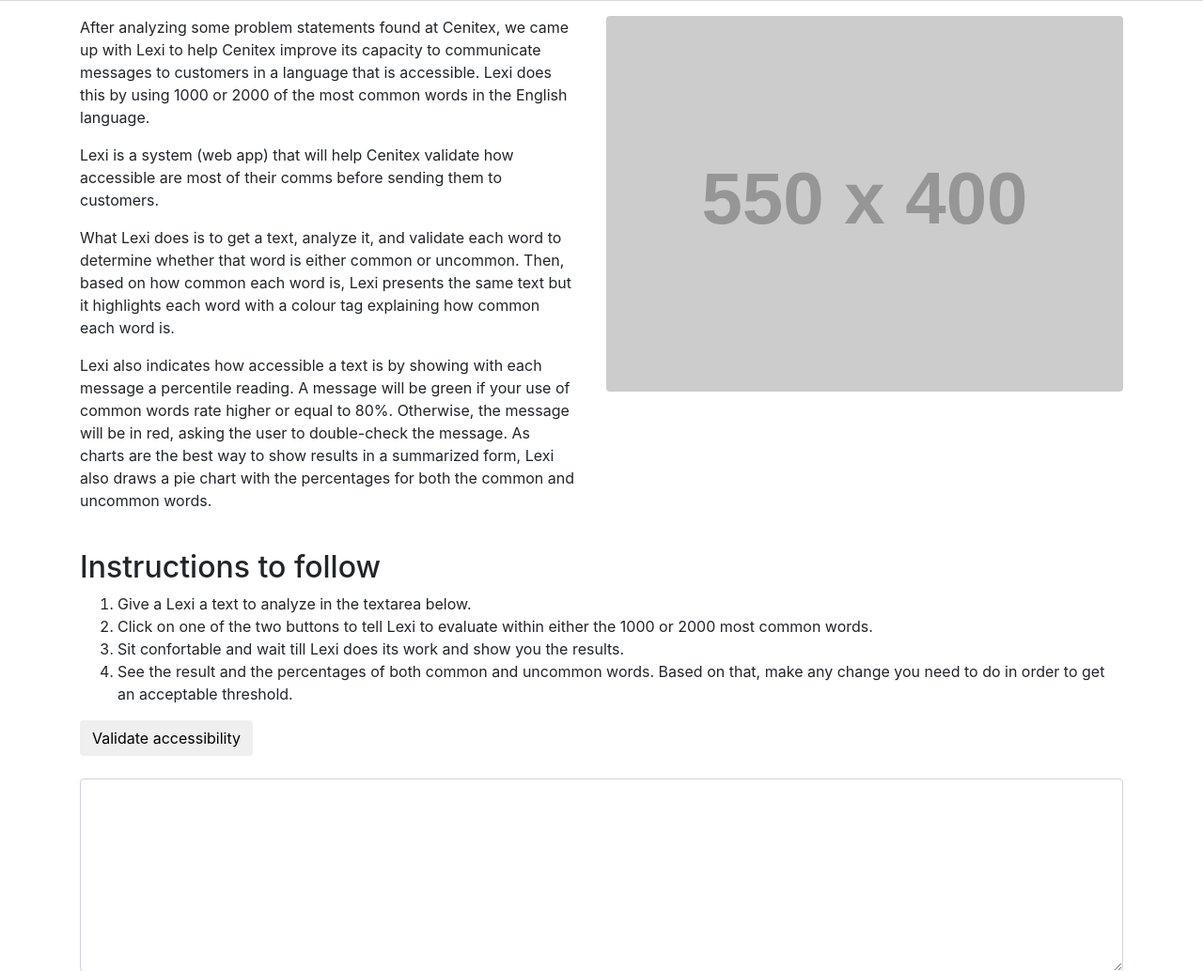
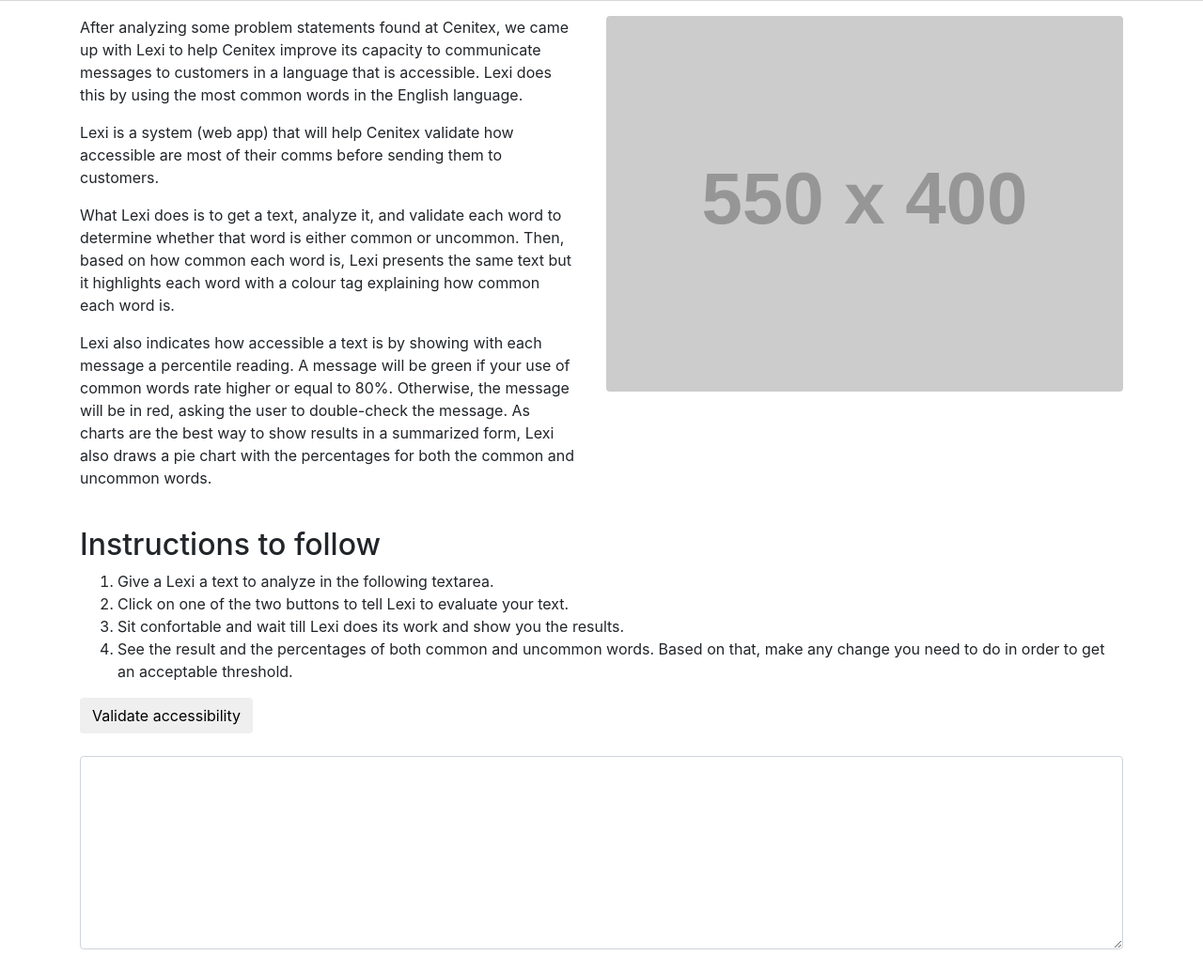
Before and after one commit to CodeforAustralia/lexiProject, a Django app: page / in a window 1280 px wide. Shown: the part 100-1134 px from the top of the page at 94% size. Run offline with Django 3.2, Linux system fonts and the light colour scheme; grey boxes labelled with a size stand in for pictures from a placeholder-image service; some libraries are stand-ins or nearby versions.

Commit message:
Update text explaining what Lexi is and how it works.

```diff
--- a/lexi/templates/lexi/index.html
+++ b/lexi/templates/lexi/index.html
@@ -3,21 +3,21 @@
 <div class="container">
     <div class="row py-3">
         <div class="col-md">
-            <p>After analyzing some problem statements found at Cenitex, we came up with Lexi to help Cenitex improve its capacity to communicate messages to customers in a language that is accessible. Lexi does this by using 1000 or 2000 of the most common words in the English language.</p>
+            <p>After analyzing some problem statements found at Cenitex, we came up with Lexi to help Cenitex improve its capacity to communicate messages to customers in a language that is accessible. Lexi does this by using the most common words in the English language.</p>
             <p>Lexi is a system (web app) that will help Cenitex validate how accessible are most of their comms before sending them to customers.</p>
             <p>What Lexi does is to get a text, analyze it, and validate each word to determine whether that word is either common or uncommon. Then, based on how common each word is, Lexi presents the same text but it highlights each word with a colour tag explaining how common each word is.</p>
             <p>Lexi also indicates how accessible a text is by showing with each message a percentile reading. A message will be green if your use of common words rate higher or equal to 80%. Otherwise, the message will be in red, asking the user to double-check the message. As charts are the best way to show results in a summarized form, Lexi also draws a pie chart with the percentages for both the common and uncommon words.</p>
         </div>
         <div class="col-md justify-content-center">
-                <img class="rounded mx-auto d-block" src="https://dummyimage.com/550x400/705798/fff" alt="">
+                <img class="rounded mx-auto d-block" src="https://dummyimage.com/550x400/705798/fff" alt=""> <!--ToDo: Change image!-->
         </div>
     </div>
     <div class="row py-2">
         <div class="col-md">
             <h2>Instructions to follow</h2>
             <ol>
-                <li>Give a Lexi a text to analyze in the textarea below.</li>
-                <li>Click on one of the two buttons to tell Lexi to evaluate within either the 1000 or 2000 most common words.</li>
+                <li>Give a Lexi a text to analyze in the following textarea.</li>
+                <li>Click on one of the two buttons to tell Lexi to evaluate your text.</li>
                 <li>Sit confortable and wait till Lexi does its work and show you the results.</li>
                 <li>See the result and the percentages of both common and uncommon words. Based on that, make any change you need to do in order to get an acceptable threshold.</li>
             </ol>
```
